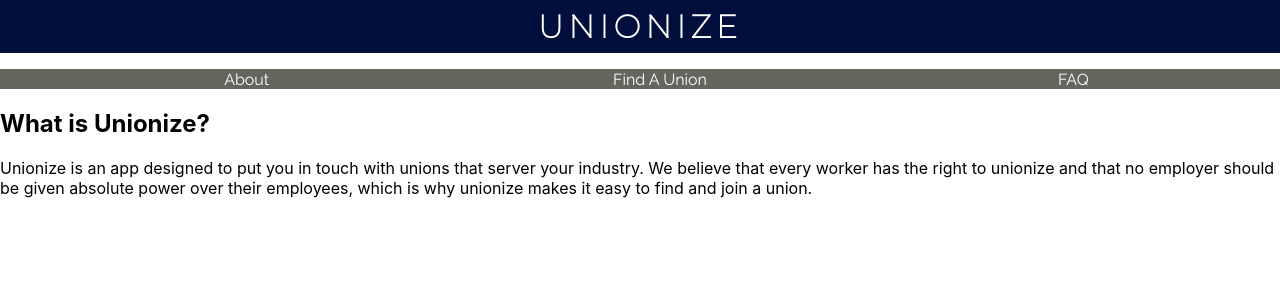
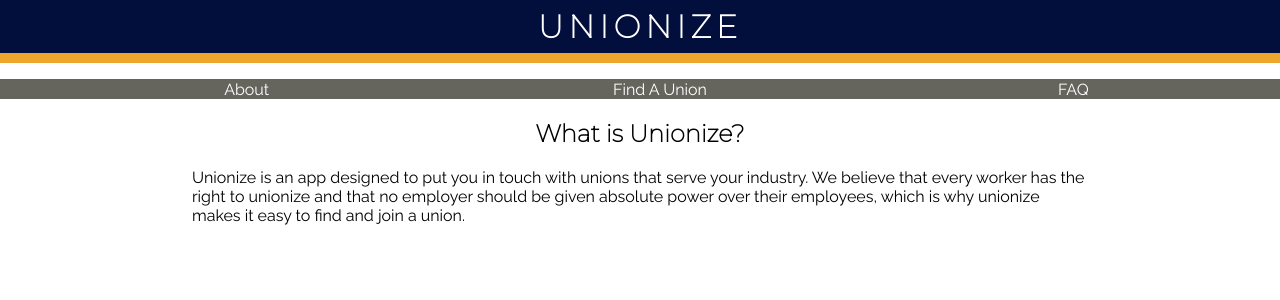
Before and after one commit to alannabouloy/unionize-app, a React (Create React App) app: page / in a window 1280 px wide. Shown: the top 300 px of the page. Built offline with nearby package versions, Linux system fonts and the light colour scheme; no server answers.

Commit message:
About Page styled

```diff
--- a/src/components/Header/Header.css
+++ b/src/components/Header/Header.css
@@ -13,5 +13,6 @@
 }
 
 .break {
-    background-color: #FFFFFF;
+    background-color: #eca72c;
+    padding: 5px;
 }
--- a/src/components/NavBar/NavBar.css
+++ b/src/components/NavBar/NavBar.css
@@ -1,5 +1,6 @@
 .navbar {
     background-color: #65655e;
+    margin-top: 0px;
 }
 .navlinks {
     display: flex;
--- a/src/components/SectionHeading/SectionHeading.css
+++ b/src/components/SectionHeading/SectionHeading.css
@@ -0,0 +1,4 @@
+.section-heading {
+    font-family: 'Montserrat', sans-serif;
+    text-align: center;
+}
--- a/src/routes/AboutPage/AboutPage.css
+++ b/src/routes/AboutPage/AboutPage.css
@@ -0,0 +1,5 @@
+.about-msg {
+    width: 70%;
+    margin: auto;
+    font-family: 'Raleway', sans-serif;
+}
--- a/src/routes/AboutPage/AboutPage.js
+++ b/src/routes/AboutPage/AboutPage.js
@@ -9,7 +9,7 @@ export default class AboutPage extends Component {
                 <SectionHeading className='about-heading' text='What is Unionize?'/>
                 <div className='about-msg'>
                     <p>
-                        Unionize is an app designed to put you in touch with unions that server your industry.
+                        Unionize is an app designed to put you in touch with unions that serve your industry.
                         We believe that every worker has the right to unionize and that no employer
                         should be given absolute power over their employees, which is why unionize makes it easy
                         to find and join a union.
```
